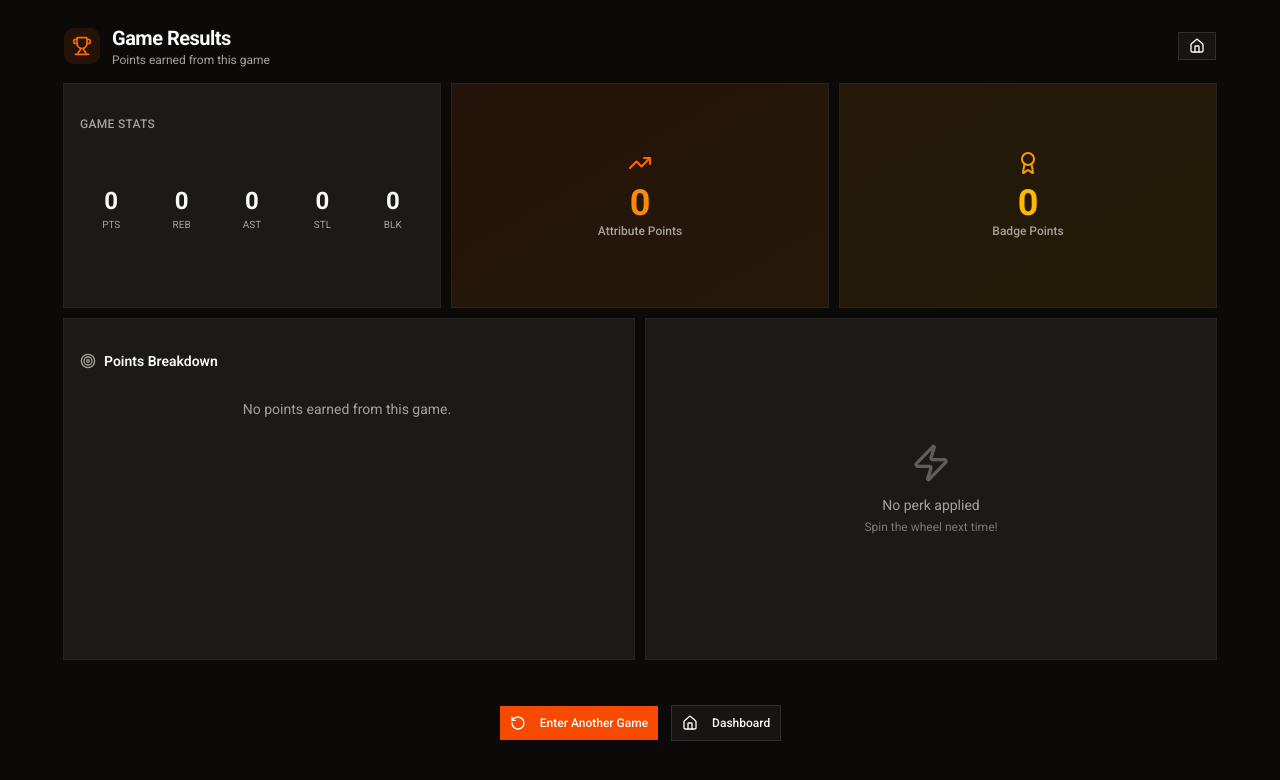
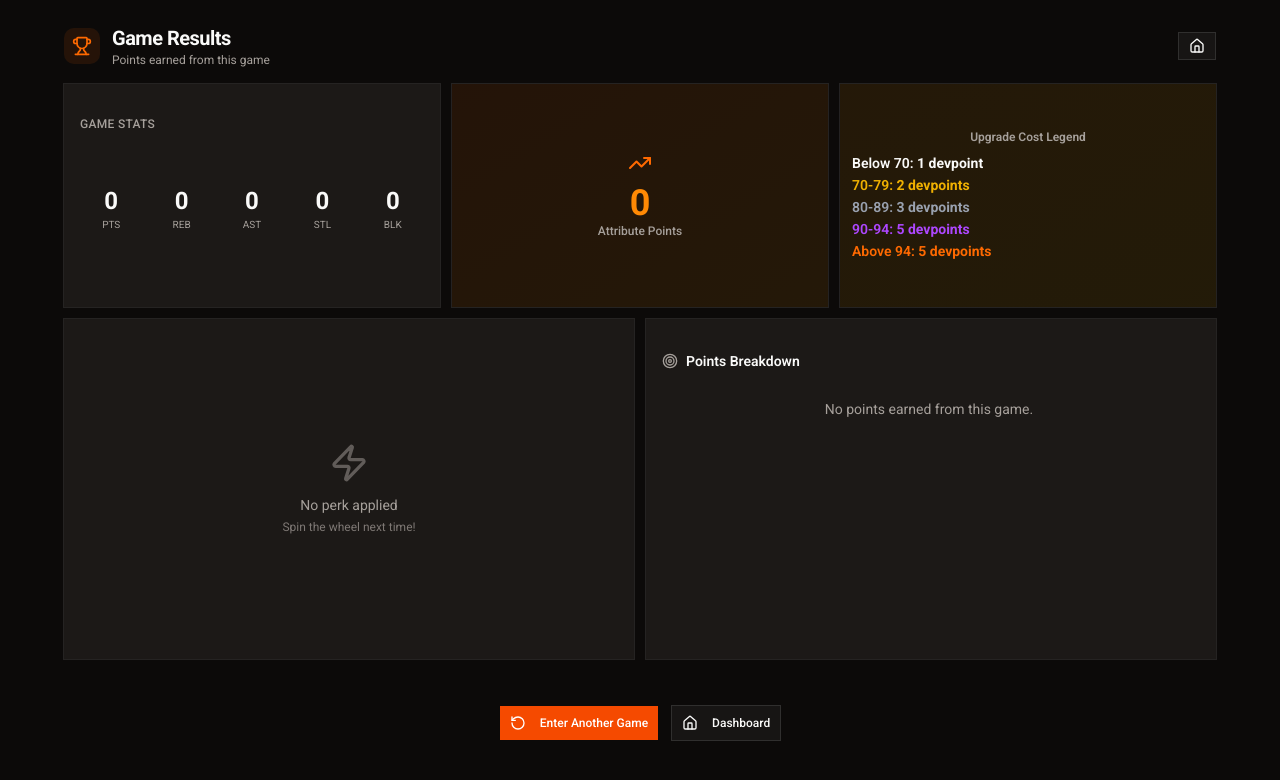
Before and after one commit to sebastianbrookes/progression-calculator, a Next.js app: page /results in a window 1280 px wide. Shown: the top 780 px of the page. Built offline with nearby package versions, Linux system fonts and the light colour scheme.

Commit message:
feat: replace badge points display with an upgrade cost legend and reorder the breakdown and perk cards.

```diff
--- a/app/results/page.tsx
+++ b/app/results/page.tsx
@@ -241,47 +241,22 @@ function ResultsContent() {
                             </CardContent>
                         </Card>
 
-                        {/* Badge Points - Top Right (spans 4 cols, 2 rows) */}
+                        {/* Upgrade Cost Legend - Top Right (spans 4 cols, 2 rows) */}
                         <Card className="md:col-span-4 md:row-span-2 bg-gradient-to-br from-amber-500/10 to-yellow-500/10 border-amber-500/30">
-                            <CardContent className="h-full p-4 flex flex-col items-center justify-center min-h-[120px] md:min-h-0">
-                                <Award className="size-5 md:size-6 text-amber-500 mb-2" />
-                                <div className="text-3xl md:text-4xl font-bold text-amber-600 dark:text-amber-400">
-                                    {totals.badge}
+                            <CardContent className="h-full p-3 flex flex-col justify-center min-h-[120px] md:min-h-0">
+                                <p className="text-[10px] md:text-xs font-semibold text-muted-foreground mb-2 text-center">Upgrade Cost Legend</p>
+                                <div className="space-y-0.5 text-xs md:text-sm font-semibold">
+                                    <div className="text-foreground">Below 70: <span className="font-bold">1 devpoint</span></div>
+                                    <div className="text-yellow-500">70-79: <span className="font-bold">2 devpoints</span></div>
+                                    <div className="text-gray-400">80-89: <span className="font-bold">3 devpoints</span></div>
+                                    <div className="text-purple-500">90-94: <span className="font-bold">5 devpoints</span></div>
+                                    <div className="text-orange-500">Above 94: <span className="font-bold">5 devpoints</span></div>
                                 </div>
-                                <div className="text-[10px] md:text-xs text-muted-foreground font-medium text-center">Badge Points</div>
                             </CardContent>
                         </Card>
                     </div>
 
-                    {/* Breakdown - Left (spans 6 cols, 3 rows on desktop) */}
-                    <Card className="col-span-12 md:col-span-6 md:row-span-3 flex flex-col">
-                        <CardContent className="flex-1 p-4 flex flex-col min-h-0">
-                            <div className="flex items-center gap-2 mb-3 shrink-0">
-                                <Target className="size-4 text-muted-foreground" />
-                                <h3 className="text-sm font-semibold">Points Breakdown</h3>
-                            </div>
-                            <div className="flex-1 md:overflow-y-auto min-h-0 pr-1">
-                                {breakdown.length === 0 ? (
-                                    <p className="text-sm text-muted-foreground text-center py-4">
-                                        No points earned from this game.
-                                    </p>
-                                ) : (
-                                    <div className="space-y-2">
-                                        {breakdown.map((item, index) => (
-                                            <div key={index} className="flex items-center justify-between py-1.5 border-b last:border-0 border-border/50">
-                                                <span className="text-sm">{item.description}</span>
-                                                <span className={`text-sm font-bold ${item.type === 'attr' ? 'text-orange-600 dark:text-orange-400' : 'text-amber-600 dark:text-amber-400'}`}>
-                                                    +{item.points}
-                                                </span>
-                                            </div>
-                                        ))}
-                                    </div>
-                                )}
-                            </div>
-                        </CardContent>
-                    </Card>
-
-                    {/* Perk Card - Right (spans 6 cols, 3 rows on desktop) */}
+                    {/* Perk Card - Left (spans 6 cols, 3 rows on desktop) */}
                     <Card className={`col-span-12 md:col-span-6 md:row-span-3 flex flex-col ${perk ? `bg-gradient-to-br ${getPerkColor(perk.type)} border-2` : ''}`}>
                         <CardContent className="flex-1 p-4 flex flex-col items-center justify-center min-h-[180px] md:min-h-0">
                             {perk ? (
@@ -307,6 +282,34 @@ function ResultsContent() {
                                     <p className="text-xs text-muted-foreground/70 mt-1">Spin the wheel next time!</p>
                                 </div>
                             )}
+                        </CardContent>
+                    </Card>
+
+                    {/* Breakdown - Right (spans 6 cols, 3 rows on desktop) */}
+                    <Card className="col-span-12 md:col-span-6 md:row-span-3 flex flex-col">
+                        <CardContent className="flex-1 p-4 flex flex-col min-h-0">
+                            <div className="flex items-center gap-2 mb-3 shrink-0">
+                                <Target className="size-4 text-muted-foreground" />
+                                <h3 className="text-sm font-semibold">Points Breakdown</h3>
+                            </div>
+                            <div className="flex-1 md:overflow-y-auto min-h-0 pr-1">
+                                {breakdown.length === 0 ? (
+                                    <p className="text-sm text-muted-foreground text-center py-4">
+                                        No points earned from this game.
+                                    </p>
+                                ) : (
+                                    <div className="space-y-2">
+                                        {breakdown.map((item, index) => (
+                                            <div key={index} className="flex items-center justify-between py-1.5 border-b last:border-0 border-border/50">
+                                                <span className="text-sm">{item.description}</span>
+                                                <span className={`text-sm font-bold ${item.type === 'attr' ? 'text-orange-600 dark:text-orange-400' : 'text-amber-600 dark:text-amber-400'}`}>
+                                                    +{item.points}
+                                                </span>
+                                            </div>
+                                        ))}
+                                    </div>
+                                )}
+                            </div>
                         </CardContent>
                     </Card>
 
```
